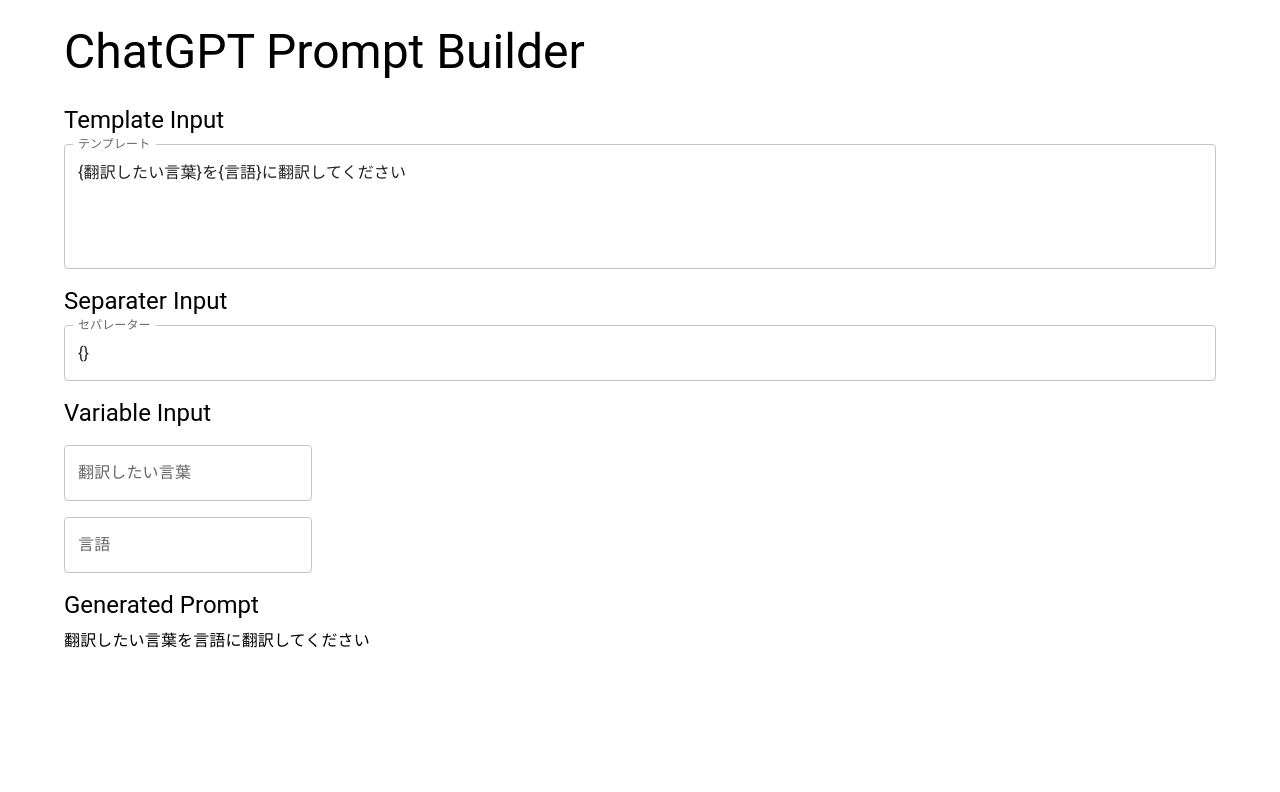
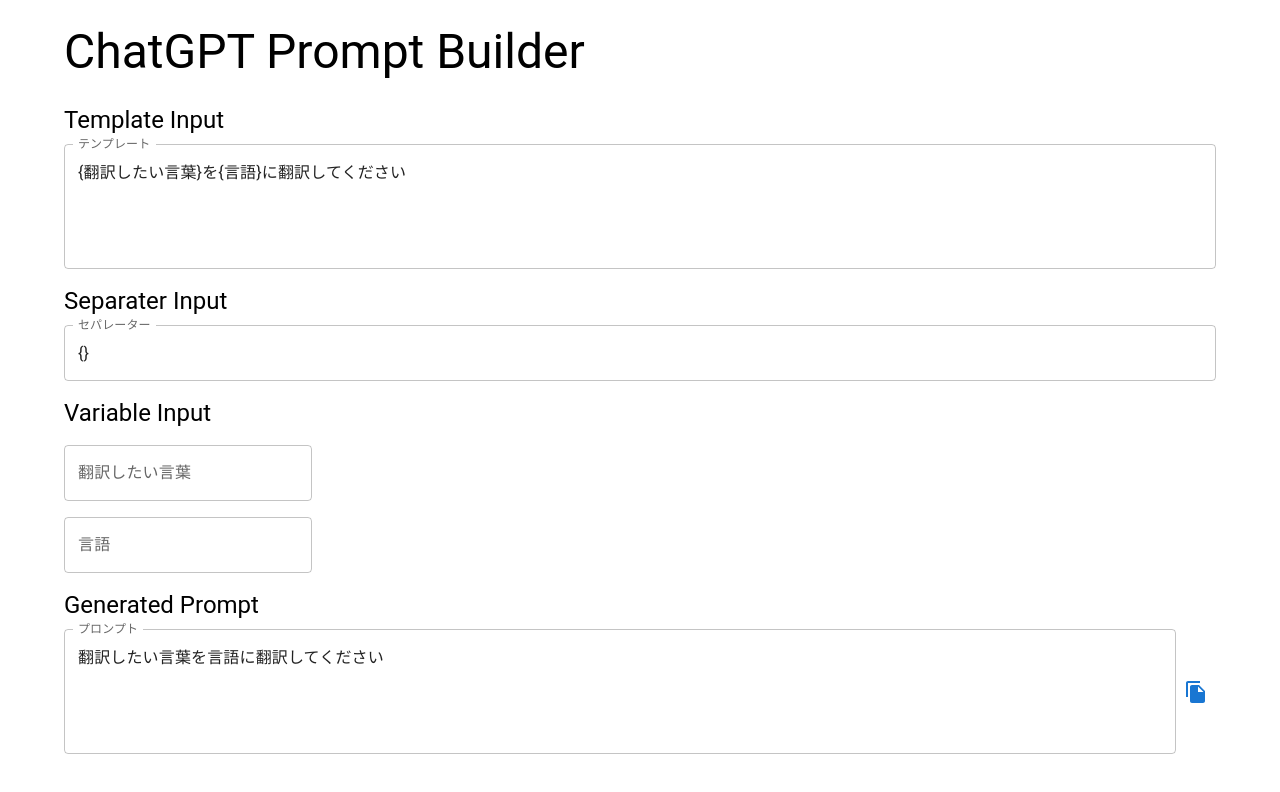
Before and after one commit to tanny-pm/chatgpt-prompt-builder, a React (Create React App) app: page / in a window 1280 px wide. Shown: the top 792 px of the page. Built offline with nearby package versions, Linux system fonts and the light colour scheme.

Commit message:
Add: プロンプトのコピーボタンを作成

```diff
--- a/package.json
+++ b/package.json
@@ -5,6 +5,7 @@
   "dependencies": {
     "@emotion/react": "^11.10.6",
     "@emotion/styled": "^11.10.6",
+    "@mui/icons-material": "^5.11.16",
     "@mui/material": "^5.11.16",
     "@testing-library/jest-dom": "^5.16.5",
     "@testing-library/react": "^13.4.0",
--- a/src/App.js
+++ b/src/App.js
@@ -1,4 +1,12 @@
-import { Box, Container, Grid, TextField, Typography } from "@mui/material";
+import FileCopyIcon from "@mui/icons-material/FileCopy";
+import {
+  Box,
+  Container,
+  Grid,
+  IconButton,
+  TextField,
+  Typography,
+} from "@mui/material";
 import React, { useEffect, useState } from "react";
 
 function App() {
@@ -70,6 +78,17 @@
     return result;
   };
 
+  const copyToClipboard = () => {
+    navigator.clipboard.writeText(generatePrompt()).then(
+      () => {
+        console.log("Copied to clipboard!");
+      },
+      (err) => {
+        console.error("Failed to copy text: ", err);
+      }
+    );
+  };
+
   // デフォルトのテンプレートを読み込んだときに変数を抽出する
   useEffect(() => {
     extractVariables(defaultTemplate, defaultDelimiter);
@@ -112,10 +131,24 @@
           <Typography variant="h5">Variable Input</Typography>
         </Grid>
         {renderVariableFields()}
+
         <Grid item xs={12}>
           <Typography variant="h5">Generated Prompt</Typography>
-          <Box mt={1}>
-            <Typography>{generatePrompt()}</Typography>
+          <Box mt={1} display="flex" alignItems="center">
+            <TextField
+              label="プロンプト"
+              value={generatePrompt()}
+              fullWidth
+              multiline
+              rows={4}
+            />{" "}
+            <IconButton
+              onClick={copyToClipboard}
+              color="primary"
+              aria-label="copy to clipboard"
+            >
+              <FileCopyIcon />
+            </IconButton>
           </Box>
         </Grid>
       </Grid>
```
Also changed, not shown: 1 other file (tests, documents, lock files or other folders).
